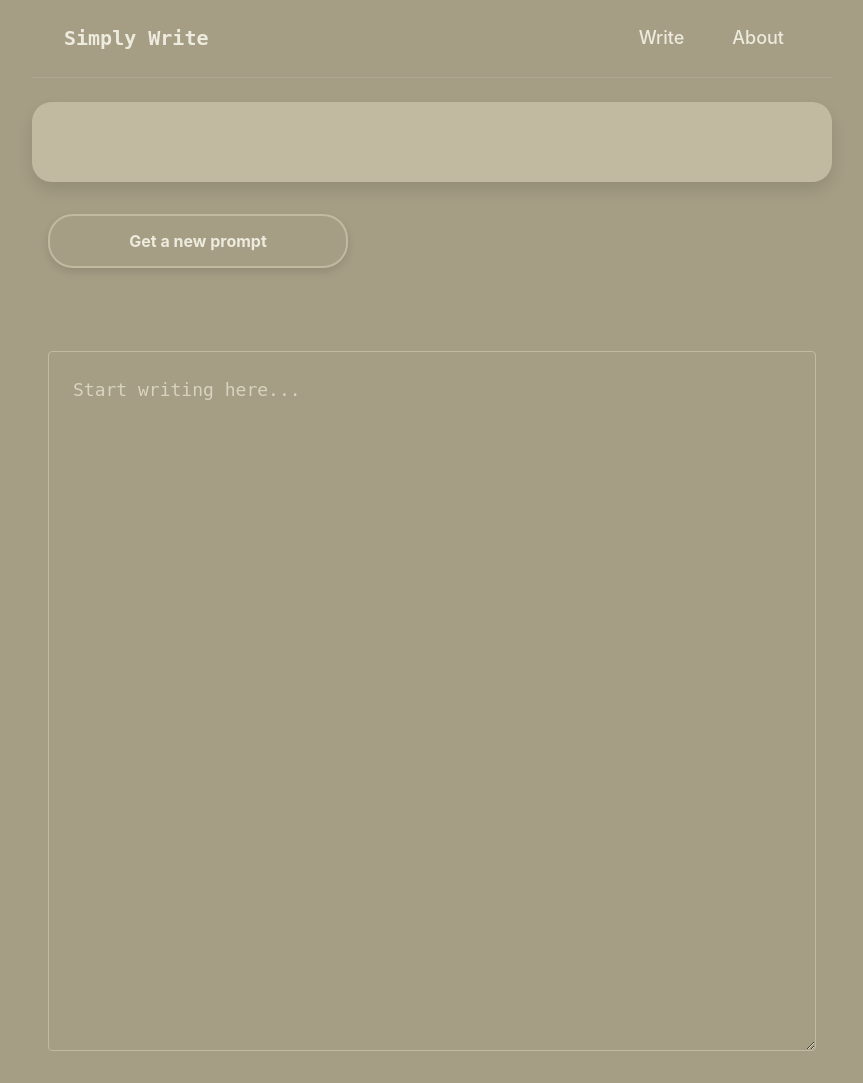
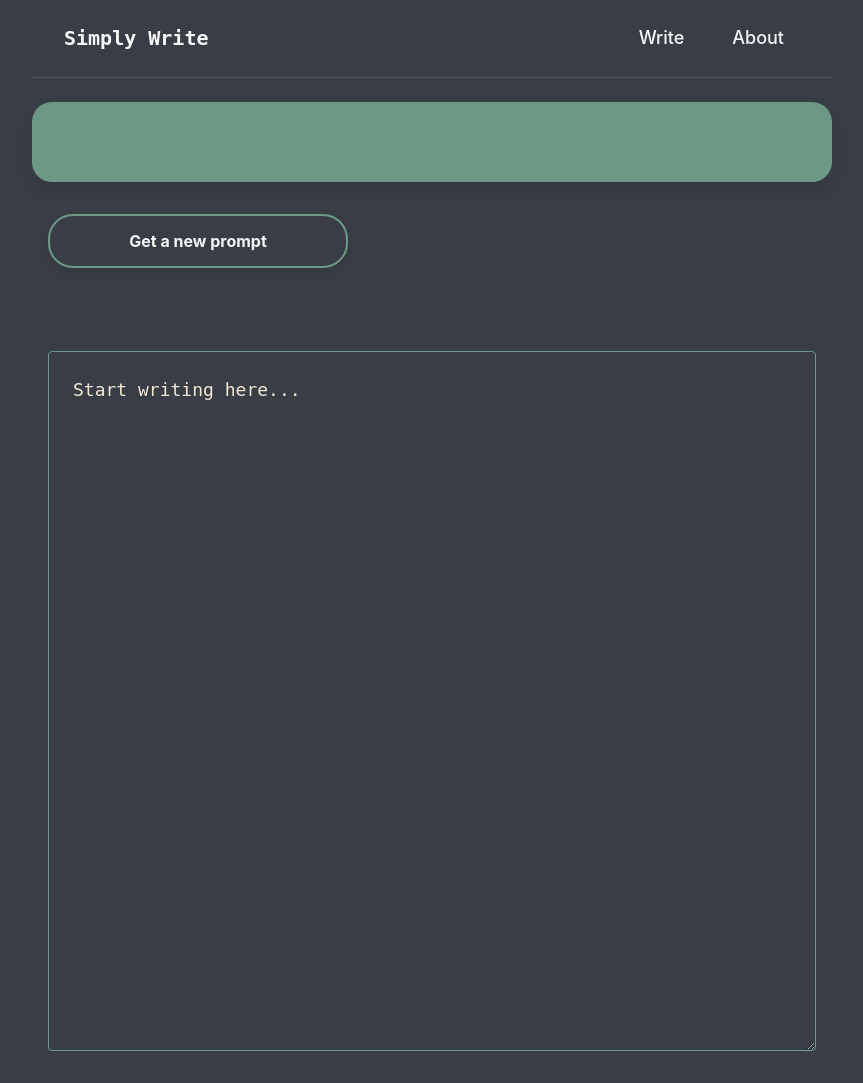
Before and after one commit to laotzee/simply-write, a Django app: page /writing/ in a window 1280 px wide. Shown: the whole page, without its empty margins (208-1071 px from the left). Run offline with Django 5.2, Linux system fonts and the light colour scheme.

Commit message:
Change color palet

```diff
--- a/static/styles/base/_variables.css
+++ b/static/styles/base/_variables.css
@@ -1,9 +1,9 @@
 :root {
-    --base-color: #A59D84;
-    --primary-color: #C1BAA1;
-    --secondary-color: #D7D3BF;
-    --highlight-color: #ECEBDE;
-    --text-color: #ECEBDE;
+    --base-color: #393E46;
+    --primary-color: #6D9886;
+    --secondary-color: #F2E7D5;
+    --highlight-color: #F7F7F7;
+    --text-color: #F7F7F7;
 
     --spacing-xs: 0.5rem;    /* 8px */
     --spacing-sm: 1rem;      /* 16px */
```
